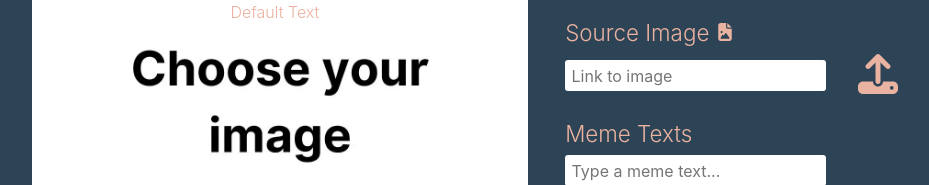
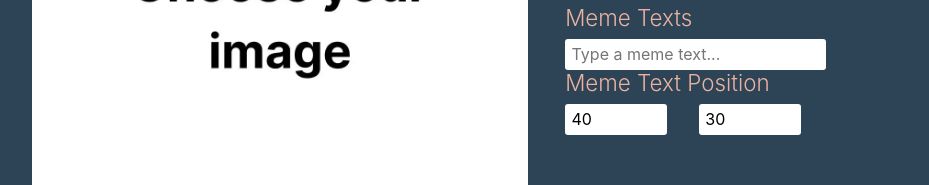
Before and after one commit to uabdirasul/meme-generator, a React (Vite) app: page / in a window 1280 px wide. Shown: the part 230-415 px from the top of the page, without its empty margins (175-1104 px from the left). Built offline with nearby package versions, Linux system fonts and the light colour scheme.

Commit message:
add functionality that change pos of a meme tag

```diff
--- a/src/components/Meme-Generator.jsx
+++ b/src/components/Meme-Generator.jsx
@@ -4,6 +4,7 @@ import React, { useState } from "react";
 import MemeImage from "../containers/Meme-Image";
 import MemeSources from "../containers/Meme-Sources";
 import MemeText from "../containers/Meme-Text";
+import MemeTextPos from "../containers/Meme-Text-Pos";
 
 // DefaultImage
 import DefaultImage from "../assets/choose-image.webp";
@@ -26,6 +27,10 @@ const MemeGenerator = () => {
       <div className="meme__info">
         <MemeSources setImgUrl={setImgUrl} />
         <MemeText setParagraphText={setParagraphText} />
+        <MemeTextPos
+          paragraphPos={paragraphPos}
+          setParagraphPos={setParagraphPos}
+        />
       </div>
     </div>
   );
--- /dev/null
+++ b/src/containers/Meme-Text-Pos.jsx
@@ -0,0 +1,42 @@
+import React from "react";
+
+// Style
+import "../scss/components/_meme-text-position.scss";
+
+const MemeTextPos = ({ paragraphPos, setParagraphPos }) => {
+  return (
+    <div className="meme__texts-position">
+      <h2 className="meme__texts-position__header">Meme Text Position</h2>
+      <input
+        className="meme__texts-position__input"
+        type="number"
+        name="meme__text__x-pos"
+        min="0"
+        max="100"
+        defaultValue={parseInt(paragraphPos.left)}
+        onChange={(e) => {
+          setParagraphPos({
+            ...paragraphPos,
+            left: `${e.target.value}%`,
+          });
+        }}
+      />
+      <input
+        className="meme__texts-position__input"
+        type="number"
+        name="meme__text__y-pos"
+        min="0"
+        max="100"
+        defaultValue={parseInt(paragraphPos.top)}
+        onChange={(e) => {
+          setParagraphPos({
+            ...paragraphPos,
+            top: `${e.target.value}%`,
+          });
+        }}
+      />
+    </div>
+  );
+};
+
+export default MemeTextPos;
--- a/src/layouts/Header.jsx
+++ b/src/scss/components/_meme-text-position.scss
@@ -1,12 +1,13 @@
-// Style
-import "../scss/layouts/_header.scss";
+@import "../abstract/mixins";
+@import "../abstract/variables";
 
-const Header = () => {
-  return (
-    <header className="header container">
-      <h1 className="header__name">Meme Generator</h1>
-    </header>
-  );
-};
+.meme__texts-position {
+  .meme__texts-position__header {
+    @include meme-section-header;
+  }
 
-export default Header;
+  .meme__texts-position__input {
+    margin-right: 2rem;
+    @include primary-input;
+  }
+}
```
